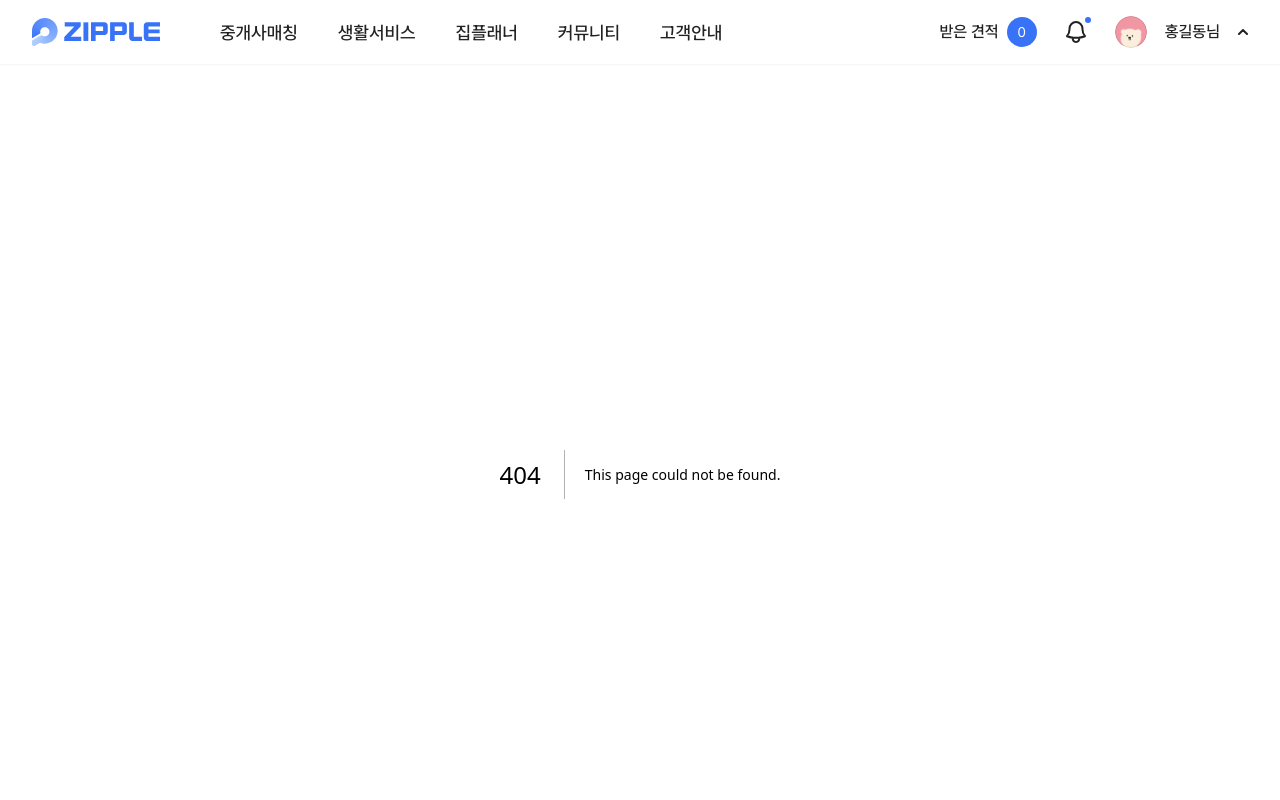
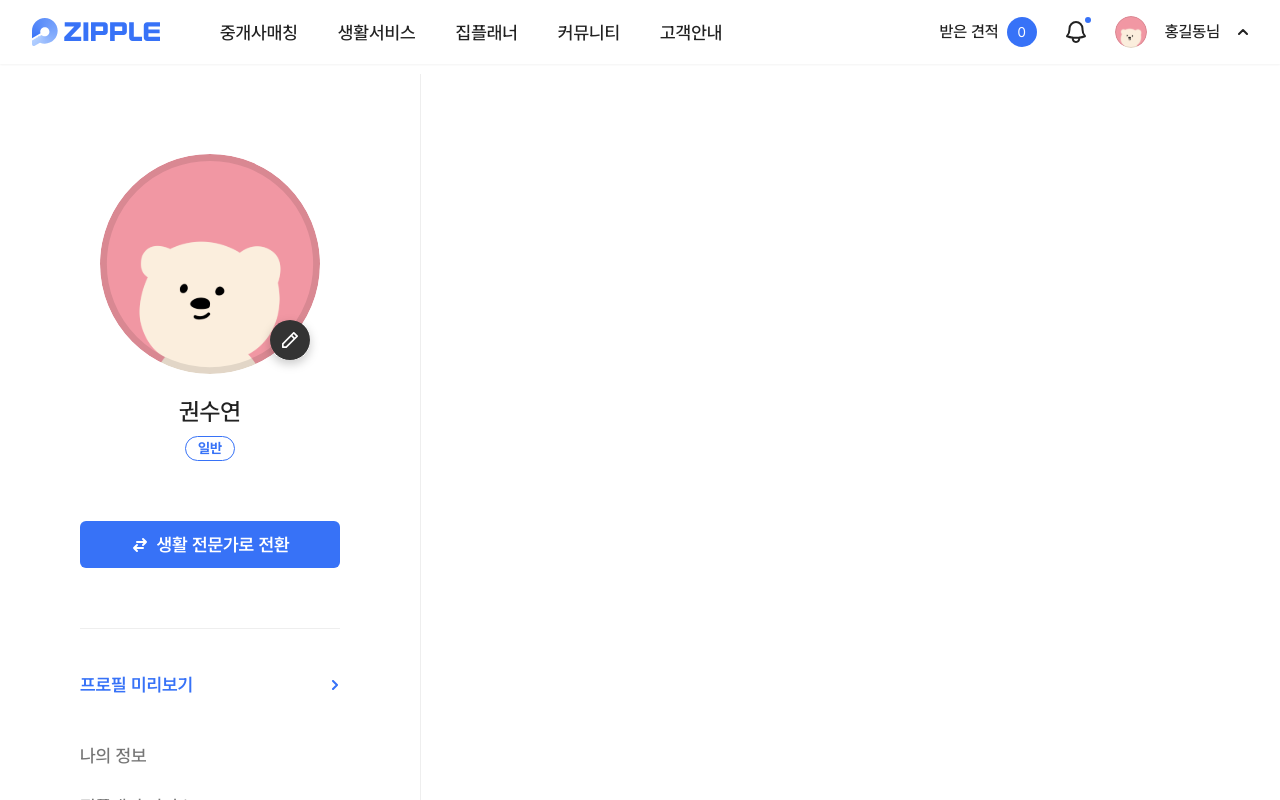
Before and after one commit to ziplanner/zipple-frontend, a Next.js app: page /user in a window 1280 px wide. Before the commit this address had no page. Shown: the top 800 px of the page. Built offline with nearby package versions, Linux system fonts and the light colour scheme.

Commit message:
feat: Create user page

```diff
--- /dev/null
+++ b/app/(user)/user/components/profileSection.tsx
@@ -0,0 +1,119 @@
+import { useState } from "react";
+import Image, { StaticImageData } from "next/image";
+import avatar from "@/app/images/icon/header/avatar.svg";
+import change from "@/app/images/icon/mypage/change.svg";
+import edit from "@/app/images/icon/mypage/edit.svg";
+import vector from "@/app/images/icon/mypage/vector.svg";
+import RoleToken from "@/app/components/token/roleToken";
+import UserMenu from "@/app/components/menu/userMenu";
+
+interface RoleTokenProps {
+  role: "GENERAL" | "REPRESENTATION" | "ASSOCIATE" | "EXPERT" | "NONE";
+}
+
+const ProfileSection = () => {
+  const [name, setName] = useState<string>("권수연");
+  const [role, setRole] = useState<
+    "GENERAL" | "REPRESENTATION" | "ASSOCIATE" | "EXPERT" | "NONE"
+  >("GENERAL");
+  const [avatarSrc, setAvatarSrc] = useState<string | StaticImageData>(avatar); // 기본 이미지로 avatar를 설정
+
+  const roleDesc: Record<RoleTokenProps["role"], string> = {
+    GENERAL: "생활 전문가로 전환",
+    REPRESENTATION: "일반 회원으로 전환",
+    ASSOCIATE: "일반 회원으로 전환",
+    EXPERT: "일반 회원으로 전환",
+    NONE: "",
+  };
+
+  const handleRoleChange = () => {
+    const nextRole: Record<
+      RoleTokenProps["role"],
+      "GENERAL" | "REPRESENTATION" | "ASSOCIATE" | "EXPERT" | "NONE"
+    > = {
+      GENERAL: "REPRESENTATION",
+      REPRESENTATION: "ASSOCIATE",
+      ASSOCIATE: "EXPERT",
+      EXPERT: "GENERAL",
+      NONE: "GENERAL",
+    };
+
+    setRole(nextRole[role]);
+  };
+
+  const handleImageChange = (e: React.ChangeEvent<HTMLInputElement>) => {
+    if (e.target.files && e.target.files[0]) {
+      const file = e.target.files[0];
+      const reader = new FileReader();
+
+      reader.onloadend = () => {
+        setAvatarSrc(reader.result as string); // 이미지 경로를 state로 설정
+      };
+
+      reader.readAsDataURL(file); // 파일을 data URL로 읽어오기
+    }
+  };
+
+  return (
+    <div className="w-[260px] pt-20 px-20 border-r border-r-border box-content">
+      <div className="flex flex-col w-full items-center">
+        <div className="relative w-[220px] h-[220px]">
+          <Image
+            src={avatarSrc}
+            alt="User"
+            width={220}
+            height={220}
+            className="rounded-full w-[220px] h-[220px]"
+          />
+          <label className="absolute bottom-0 right-0 cursor-pointer">
+            <input
+              type="file"
+              accept="image/*"
+              onChange={handleImageChange}
+              className="hidden"
+            />
+            <Image
+              src={edit}
+              alt="edit"
+              width={60}
+              height={60}
+              className="cursor-pointer"
+            />
+          </label>
+        </div>
+        <p className="text-text-primary text-24m mb-[6px] mt-5">{name}</p>
+        <RoleToken role={role} />
+        <button
+          className="flex w-full flex-row items-center justify-center py-2.5 gap-1.5 rounded-md bg-main mt-[60px]"
+          onClick={handleRoleChange}
+        >
+          <Image
+            src={change}
+            alt={"change"}
+            width={20}
+            height={20}
+            className="md:w-5 md:h-5"
+          />
+          <p className="text-white text-18s">{roleDesc[role]}</p>
+        </button>
+        <div className="bg-border h-[1px] mt-[60px] w-[260px] mb-[42px]" />
+        <button
+          className="flex w-full justify-between mb-11
+      items-center text-main text-18s"
+        >
+          프로필 미리보기
+          <Image
+            src={vector}
+            alt={"vector"}
+            width={10}
+            height={10}
+            className="w-2.5 h-2.5"
+          />
+        </button>
+        <UserMenu />
+      </div>
+    </div>
+  );
+};
+
+export default ProfileSection;
--- /dev/null
+++ b/app/(user)/user/page.tsx
@@ -0,0 +1,13 @@
+"use client";
+
+import ProfileSection from "./components/profileSection";
+
+const UserPage = () => {
+  return (
+    <div>
+      <ProfileSection />
+    </div>
+  );
+};
+
+export default UserPage;
```
